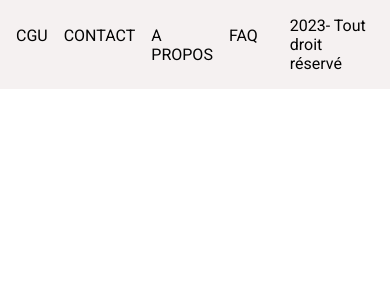
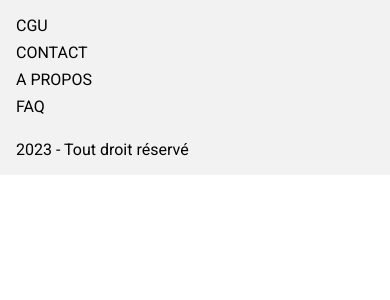
Before and after one commit to juan5987/budgetninjafront, an Angular app: page /footer in a window 390 px wide. Shown: the top 300 px of the page. Built offline with nearby package versions, Linux system fonts and the light colour scheme; a web font is replaced by a local one.

Commit message:
footerv2 + responsive + hover

```diff
--- a/src/app/commons/footer/footer.component.css
+++ b/src/app/commons/footer/footer.component.css
@@ -1,6 +1,6 @@
 footer {
     padding: 1rem;
-    background: rgb(245, 241, 241);
+    background:  #f2f2f2;
     color: rgb(3, 3, 3);
     font-weight: 100;
     display: flex;
@@ -14,3 +14,19 @@ footer {
   .navbar-element{
     margin-right:1rem ;
   }
+  .navbar-element:hover a {
+    color: orange;
+  }
+  @media screen and (max-width: 768px) {
+    footer {
+      flex-direction: column;
+      align-items: flex-start;
+    }
+    .navbar-list {
+      flex-direction: column;
+    }
+    .navbar-element {
+      margin-right: 0;
+      margin-bottom: 0.5rem;
+    }
+  }
--- a/src/app/commons/footer/footer.component.html
+++ b/src/app/commons/footer/footer.component.html
@@ -12,5 +12,5 @@
         </ul>
     </nav>
 
-    <span>2023- Tout droit réservé </span>
+    <span>2023 - Tout droit réservé </span>
 </footer>
```
